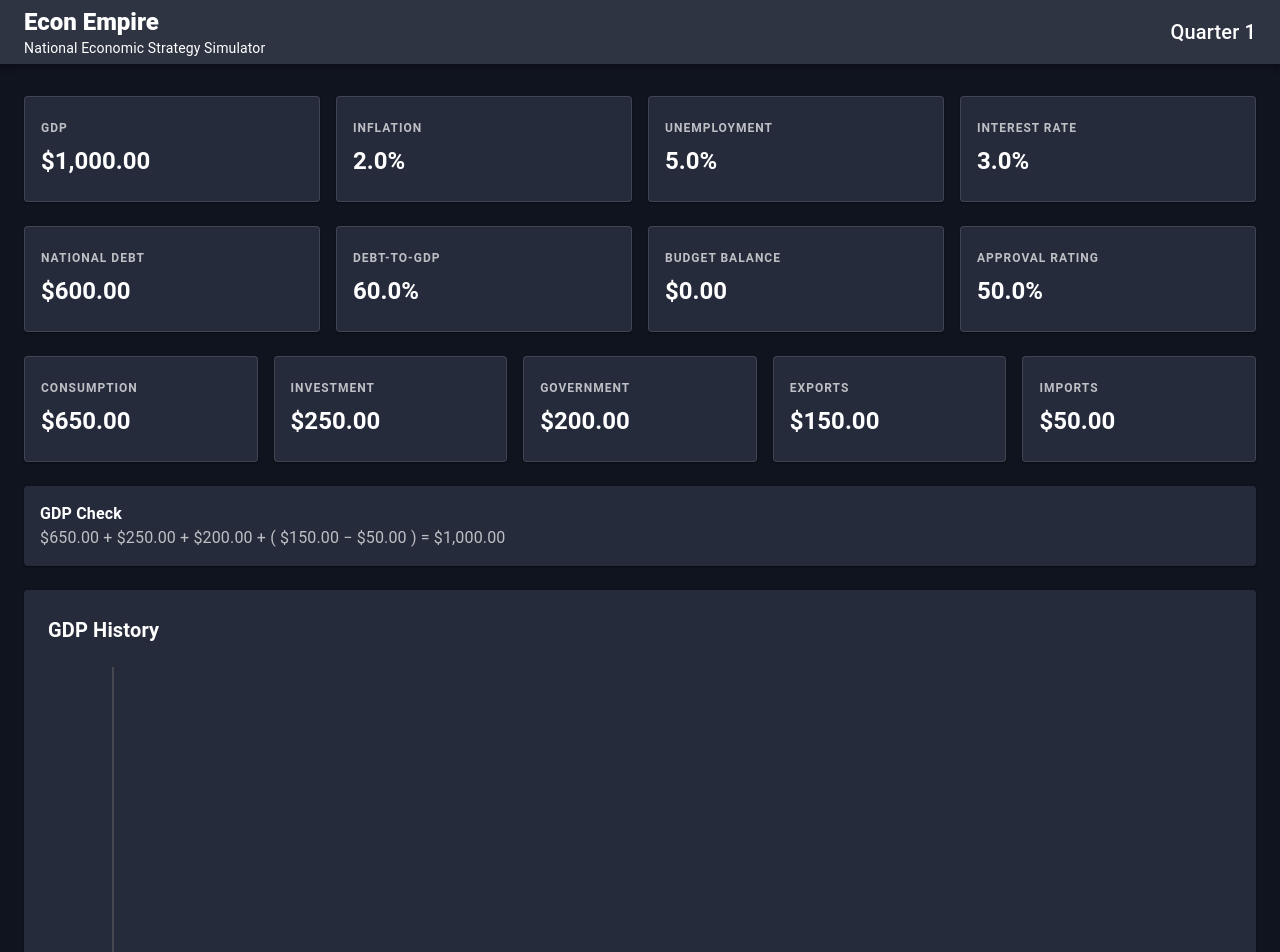
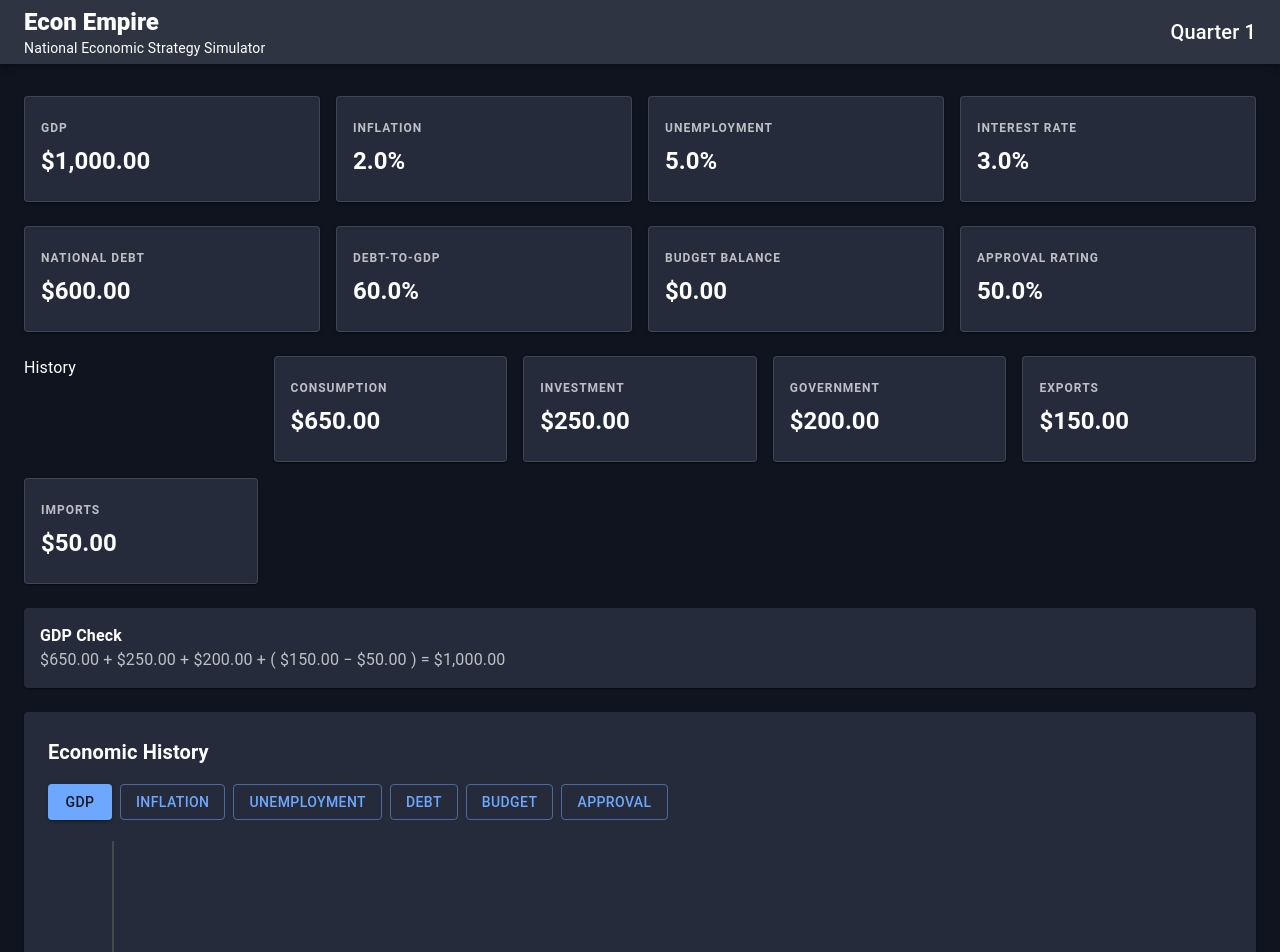
Before and after one commit to enders84/econ-empire, a React (Vite) app: page / in a window 1280 px wide. Shown: the top 952 px of the page. Built offline with nearby package versions, Linux system fonts and the light colour scheme.

Commit message:
Add interactive economic history charts

```diff
--- a/src/App.tsx
+++ b/src/App.tsx
@@ -21,6 +21,7 @@ import { createDefaultGameState } from "./data/initialCountries";
 import { advanceQuarter } from "./engine/advanceQuarter";
 import type { GameState } from "./models/GameState";
 import HistoryChart from "./components/charts/HistoryChart";
+import type { ChartType } from "./models/ChartType";
 
 const theme = createTheme({
   palette: {
@@ -73,7 +74,8 @@ function App() {
       [policy]: value,
     }));
   };
-
+  const [selectedChart, setSelectedChart] =
+  useState<ChartType>("gdp");
   const handleNextQuarter = () => {
     setGameState((current) => {
       const stateWithPolicies: GameState = {
@@ -195,7 +197,7 @@ function App() {
     },
     gap: 2,
   }}
->
+>History
   <StatCard
     title="Consumption"
     value={money(gameState.economy.consumption)}
@@ -237,10 +239,81 @@ function App() {
 </Paper>
 <Paper sx={{ p: 3 }}>
   <Typography variant="h6" sx={{ fontWeight: 700, mb: 2 }}>
-    GDP History
+    Economic History
   </Typography>
 
-    <HistoryChart history={gameState.history} />
+  <Stack
+    direction="row"
+    spacing={1}
+    sx={{
+      mb: 2,
+      flexWrap: "wrap",
+      rowGap: 1,
+    }}
+  >
+    <Button
+      variant={selectedChart === "gdp" ? "contained" : "outlined"}
+      onClick={() => setSelectedChart("gdp")}
+    >
+      GDP
+    </Button>
+
+    <Button
+      variant={
+        selectedChart === "inflation"
+          ? "contained"
+          : "outlined"
+      }
+      onClick={() => setSelectedChart("inflation")}
+    >
+      Inflation
+    </Button>
+
+    <Button
+      variant={
+        selectedChart === "unemployment"
+          ? "contained"
+          : "outlined"
+      }
+      onClick={() => setSelectedChart("unemployment")}
+    >
+      Unemployment
+    </Button>
+
+    <Button
+      variant={selectedChart === "debt" ? "contained" : "outlined"}
+      onClick={() => setSelectedChart("debt")}
+    >
+      Debt
+    </Button>
+
+    <Button
+      variant={
+        selectedChart === "budget"
+          ? "contained"
+          : "outlined"
+      }
+      onClick={() => setSelectedChart("budget")}
+    >
+      Budget
+    </Button>
+
+    <Button
+      variant={
+        selectedChart === "approval"
+          ? "contained"
+          : "outlined"
+      }
+      onClick={() => setSelectedChart("approval")}
+    >
+      Approval
+    </Button>
+  </Stack>
+
+  <HistoryChart
+    history={gameState.history}
+    chartType={selectedChart}
+  />
 </Paper>
         <Box
   sx={{
--- a/src/components/charts/HistoryChart.tsx
+++ b/src/components/charts/HistoryChart.tsx
@@ -8,22 +8,71 @@ import {
 } from "recharts";
 
 import type { HistoryPoint } from "../../models/History";
+import type { ChartType } from "../../models/ChartType";
 
 interface HistoryChartProps {
   history: HistoryPoint[];
+  chartType: ChartType;
 }
 
-const money = (value: number): string =>
+interface ChartSettings {
+  dataKey:
+    | "gdp"
+    | "inflation"
+    | "unemployment"
+    | "debt"
+    | "budgetBalance"
+    | "approval";
+  name: string;
+  isMoney: boolean;
+}
+
+const chartSettings: Record<
+  Exclude<ChartType, "gdp">,
+  ChartSettings
+> = {
+  inflation: {
+    dataKey: "inflation",
+    name: "Inflation",
+    isMoney: false,
+  },
+  unemployment: {
+    dataKey: "unemployment",
+    name: "Unemployment",
+    isMoney: false,
+  },
+  debt: {
+    dataKey: "debt",
+    name: "National Debt",
+    isMoney: true,
+  },
+  budget: {
+    dataKey: "budgetBalance",
+    name: "Budget Balance",
+    isMoney: true,
+  },
+  approval: {
+    dataKey: "approval",
+    name: "Approval Rating",
+    isMoney: false,
+  },
+};
+
+const formatMoney = (value: number): string =>
   new Intl.NumberFormat("en-US", {
     style: "currency",
     currency: "USD",
     maximumFractionDigits: 0,
   }).format(value);
 
+const formatPercent = (value: number): string =>
+  `${value.toFixed(1)}%`;
+
 function CustomTooltip({
   active,
   payload,
   label,
+  isMoney,
 }: {
   active?: boolean;
   payload?: Array<{
@@ -31,6 +80,7 @@ function CustomTooltip({
     value?: number | string;
   }>;
   label?: number | string;
+  isMoney: boolean;
 }) {
   if (!active || !payload || payload.length === 0) {
     return null;
@@ -56,9 +106,9 @@ function CustomTooltip({
         return (
           <div key={entry.name}>
             {entry.name}:{" "}
-            {Number.isFinite(numericValue)
-              ? money(numericValue)
-              : entry.value}
+            {isMoney
+              ? formatMoney(numericValue)
+              : formatPercent(numericValue)}
           </div>
         );
       })}
@@ -68,7 +118,18 @@ function CustomTooltip({
 
 export default function HistoryChart({
   history,
+  chartType,
 }: HistoryChartProps) {
+  const isGdpChart = chartType === "gdp";
+
+ const settings =
+  chartType !== "gdp"
+    ? chartSettings[chartType]
+    : undefined;
+
+  const isMoney =
+    isGdpChart || settings?.isMoney === true;
+
   return (
     <div style={{ width: "100%", height: 350 }}>
       <ResponsiveContainer width="100%" height="100%">
@@ -77,12 +138,20 @@ export default function HistoryChart({
 
           <YAxis
             tickFormatter={(value: number) =>
-              `$${value.toLocaleString()}`
+              isMoney
+                ? formatMoney(value)
+                : formatPercent(value)
             }
           />
 
-          <Tooltip content={<CustomTooltip />} />
+          <Tooltip
+            content={
+              <CustomTooltip isMoney={isMoney} />
+            }
+          />
 
+          {isGdpChart ? (
+            <>
               <Line
                 type="monotone"
                 dataKey="gdp"
@@ -101,6 +170,17 @@ export default function HistoryChart({
                 strokeDasharray="5 5"
                 dot={false}
               />
+            </>
+          ) : settings ? (
+  <Line
+    type="monotone"
+    dataKey={settings.dataKey}
+    name={settings.name}
+    stroke="#6ea8fe"
+    strokeWidth={3}
+    dot={false}
+  />
+) : null}
         </LineChart>
       </ResponsiveContainer>
     </div>
--- /dev/null
+++ b/src/models/ChartType.ts
@@ -0,0 +1,7 @@
+export type ChartType =
+  | "gdp"
+  | "inflation"
+  | "unemployment"
+  | "debt"
+  | "budget"
+  | "approval";
```
Lines whose indentation alone changed are shown as unchanged.
